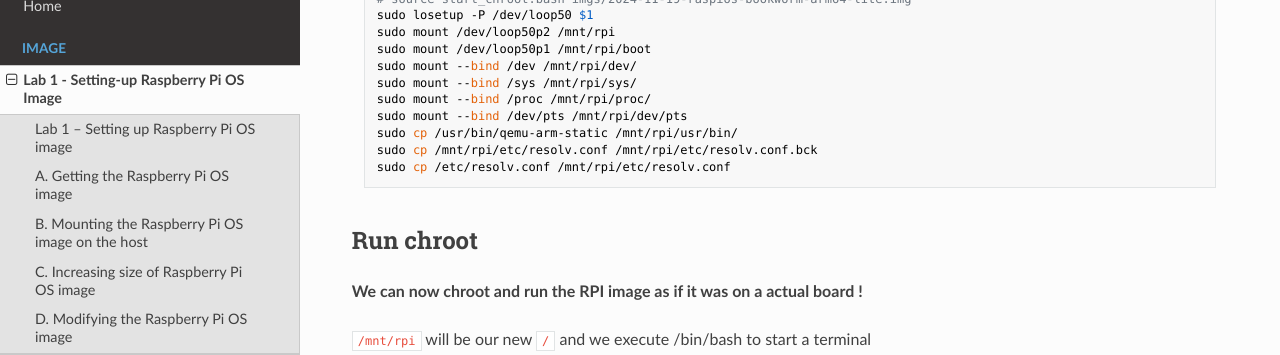
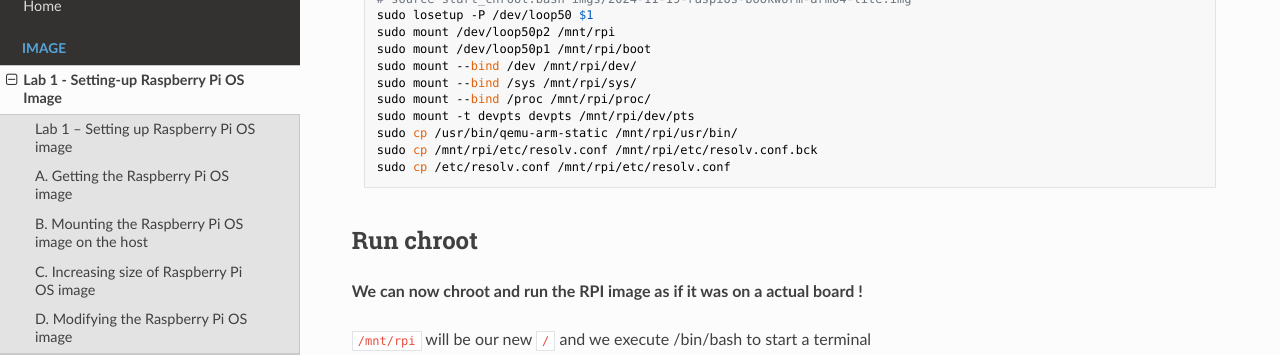
Before and after one commit to tlefloch/emb-sys, an MkDocs documentation site: the page built from docs/image/tp1/executing.md, in a window 1280 px wide and 900 px high, scrolled down 3156 px. Shown: the part 168-523 px from the top of the window. Built offline with MkDocs 1.6.1, drawn with Linux system fonts in a browser that asks for light colours; nearby versions of some CDN libraries.

Commit message:
show solutions

```diff
--- a/docs/image/tp1/executing.md
+++ b/docs/image/tp1/executing.md
@@ -137,7 +137,7 @@ sudo mount /dev/loop50p1 /mnt/rpi/boot
 sudo mount --bind /dev /mnt/rpi/dev/
 sudo mount --bind /sys /mnt/rpi/sys/
 sudo mount --bind /proc /mnt/rpi/proc/
-sudo mount --bind /dev/pts /mnt/rpi/dev/pts
+sudo mount -t devpts devpts /mnt/rpi/dev/pts
 sudo cp /usr/bin/qemu-arm-static /mnt/rpi/usr/bin/
 sudo cp /mnt/rpi/etc/resolv.conf /mnt/rpi/etc/resolv.conf.bck
 sudo cp /etc/resolv.conf /mnt/rpi/etc/resolv.conf
```
